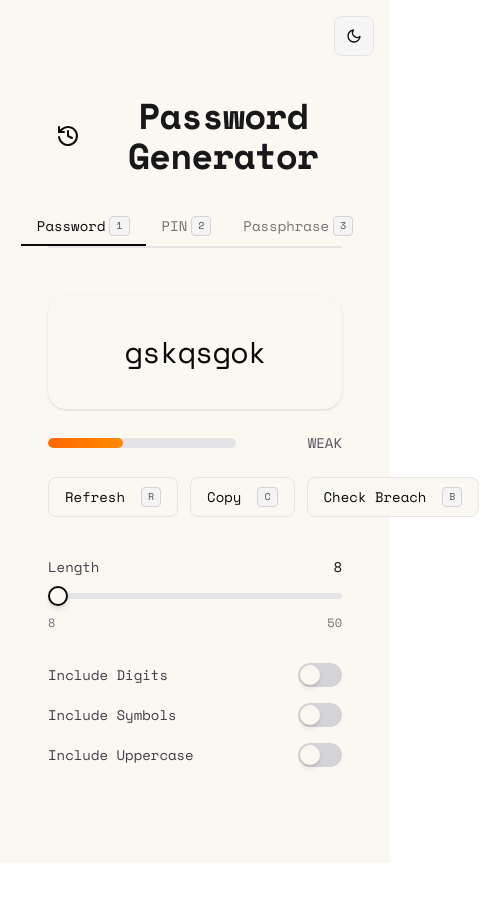
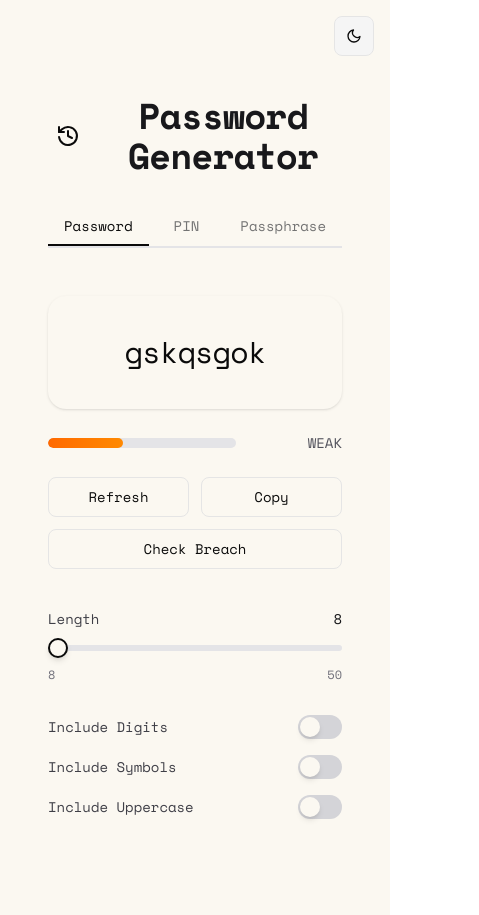
Before and after one commit to clementleetimfu/nextjs-password-generator, a Next.js app: page / in a window 390 px wide. Shown: the whole page, 479 px wide, since content can reach past the window. Before the commit the page ends 863 px from the top, so only its background shows below. Built offline with nearby package versions, Linux system fonts and the light colour scheme.

Commit message:
update ui for tablet and mobile view

```diff
--- a/app/components/password-generator/password-display.tsx
+++ b/app/components/password-generator/password-display.tsx
@@ -82,13 +82,13 @@ export function PasswordDisplay({
         </span>
       </div>
 
-      <div className="flex gap-3 w-full">
-        <Button onClick={onRefresh} className="flex-1" variant="outline" shortcut="GENERATE" data-testid="refresh-button">
+      <div className="flex flex-wrap gap-3 w-full lg:flex-nowrap">
+        <Button onClick={onRefresh} className="flex-1 lg:flex-1" variant="outline" shortcut="GENERATE" data-testid="refresh-button">
           Refresh
         </Button>
         <Button
           onClick={handleCopy}
-          className="flex-1"
+          className="flex-1 lg:flex-1"
           variant="outline"
           shortcut="COPY"
           disabled={!value}
@@ -98,7 +98,7 @@ export function PasswordDisplay({
         </Button>
         <Button
           onClick={onBreachCheck}
-          className="flex-1"
+          className="flex-1 lg:flex-1"
           variant="outline"
           shortcut="BREACH_CHECK"
           disabled={!value || breachCheck === 'checking'}
--- a/app/components/ui/button.tsx
+++ b/app/components/ui/button.tsx
@@ -53,7 +53,7 @@ const Button = React.forwardRef<HTMLButtonElement, ButtonProps>(
       >
         {children}
         {shortcut && (
-          <kbd className="ml-2 px-1.5 py-0.5 text-[10px] font-mono border border-zinc-300 dark:border-zinc-600 rounded bg-zinc-100 dark:bg-zinc-800 text-zinc-600 dark:text-zinc-400">
+          <kbd className="hidden lg:inline-block ml-2 px-1.5 py-0.5 text-[10px] font-mono border border-zinc-300 dark:border-zinc-600 rounded bg-zinc-100 dark:bg-zinc-800 text-zinc-600 dark:text-zinc-400">
             {KEYBOARD_SHORTCUTS[shortcut]}
           </kbd>
         )}
--- a/app/components/ui/tabs.tsx
+++ b/app/components/ui/tabs.tsx
@@ -37,7 +37,7 @@ const TabsTrigger = React.forwardRef<
   >
     {children}
     {shortcut && (
-      <kbd className="ml-1 px-1.5 py-0.5 text-[10px] font-mono border border-zinc-300 dark:border-zinc-600 rounded bg-zinc-100 dark:bg-zinc-800 text-zinc-600 dark:text-zinc-400">
+      <kbd className="hidden lg:inline-block ml-1 px-1.5 py-0.5 text-[10px] font-mono border border-zinc-300 dark:border-zinc-600 rounded bg-zinc-100 dark:bg-zinc-800 text-zinc-600 dark:text-zinc-400">
         {KEYBOARD_SHORTCUTS[shortcut]}
       </kbd>
     )}
--- /dev/null
+++ b/app/hooks/use-desktop.ts
@@ -0,0 +1,17 @@
+import { useState, useEffect } from 'react';
+
+export function useDesktop(): boolean {
+  const [isDesktop, setIsDesktop] = useState<boolean>(
+    typeof window !== 'undefined' ? window.matchMedia('(min-width: 1024px)').matches : true
+  );
+
+  useEffect(() => {
+    const mediaQuery = window.matchMedia('(min-width: 1024px)');
+    const handleChange = (e: MediaQueryListEvent) => setIsDesktop(e.matches);
+
+    mediaQuery.addEventListener('change', handleChange);
+    return () => mediaQuery.removeEventListener('change', handleChange);
+  }, []);
+
+  return isDesktop;
+}
--- a/app/page.tsx
+++ b/app/page.tsx
@@ -16,6 +16,7 @@ import { useBreachCheckHandler } from '@/hooks/use-breach-check-handler';
 import { useCredentialHistory } from '@/hooks/use-credential-history';
 import { useTheme } from '@/hooks/use-theme';
 import { useKeyboardShortcuts } from '@/hooks/use-keyboard-shortcuts';
+import { useDesktop } from '@/hooks/use-desktop';
 import type { CredentialType } from '@/types/generator';
 
 export default function Home() {
@@ -101,11 +102,14 @@ export default function Home() {
     clearHistory(activeTab);
   }, [activeTab, clearHistory]);
 
+  const isDesktop = useDesktop();
+
   useKeyboardShortcuts({
     onGenerate: handleRefreshWithHistory,
     onCopy: handleCopy,
     onBreachCheck: getCurrentBreachCheck(),
     onTabChange: setActiveTab,
+    isEnabled: isDesktop,
   });
 
   const currentHistory = useMemo(() => getCurrentHistory(), [getCurrentHistory]);
```
